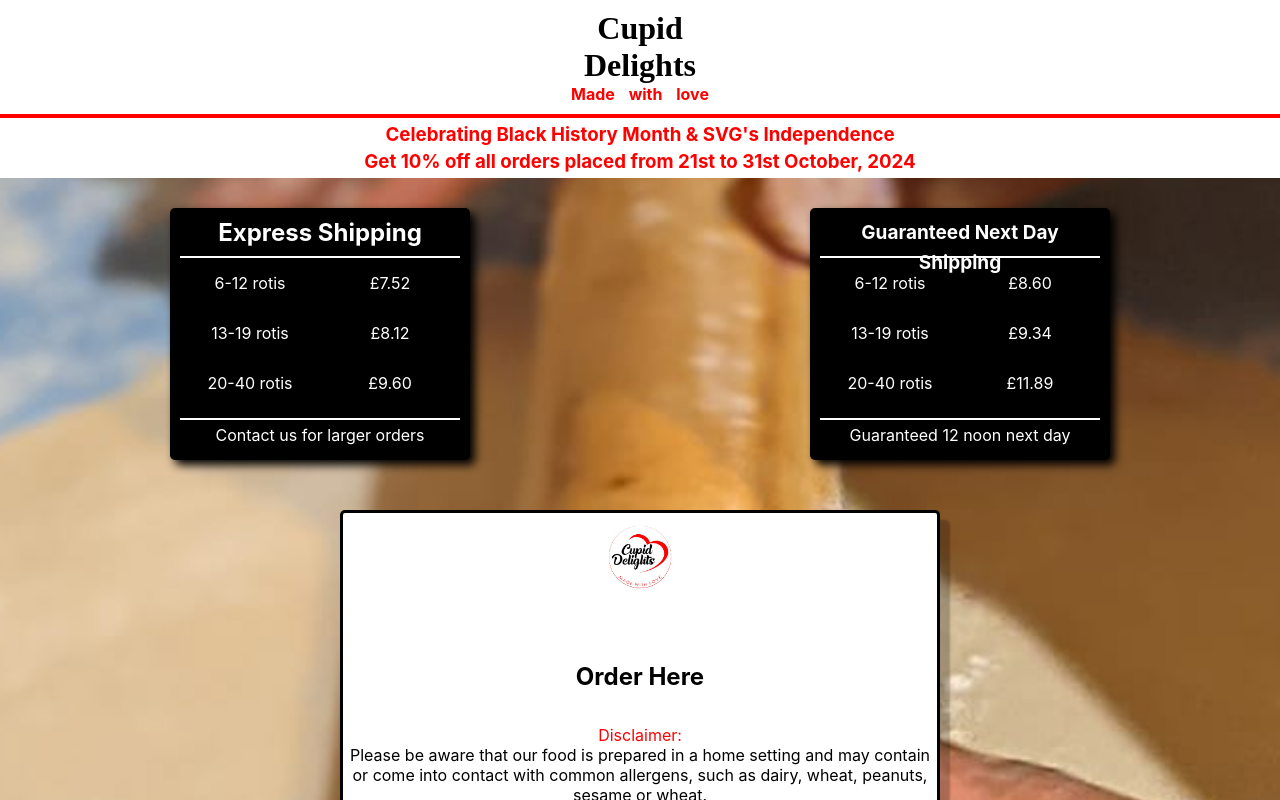
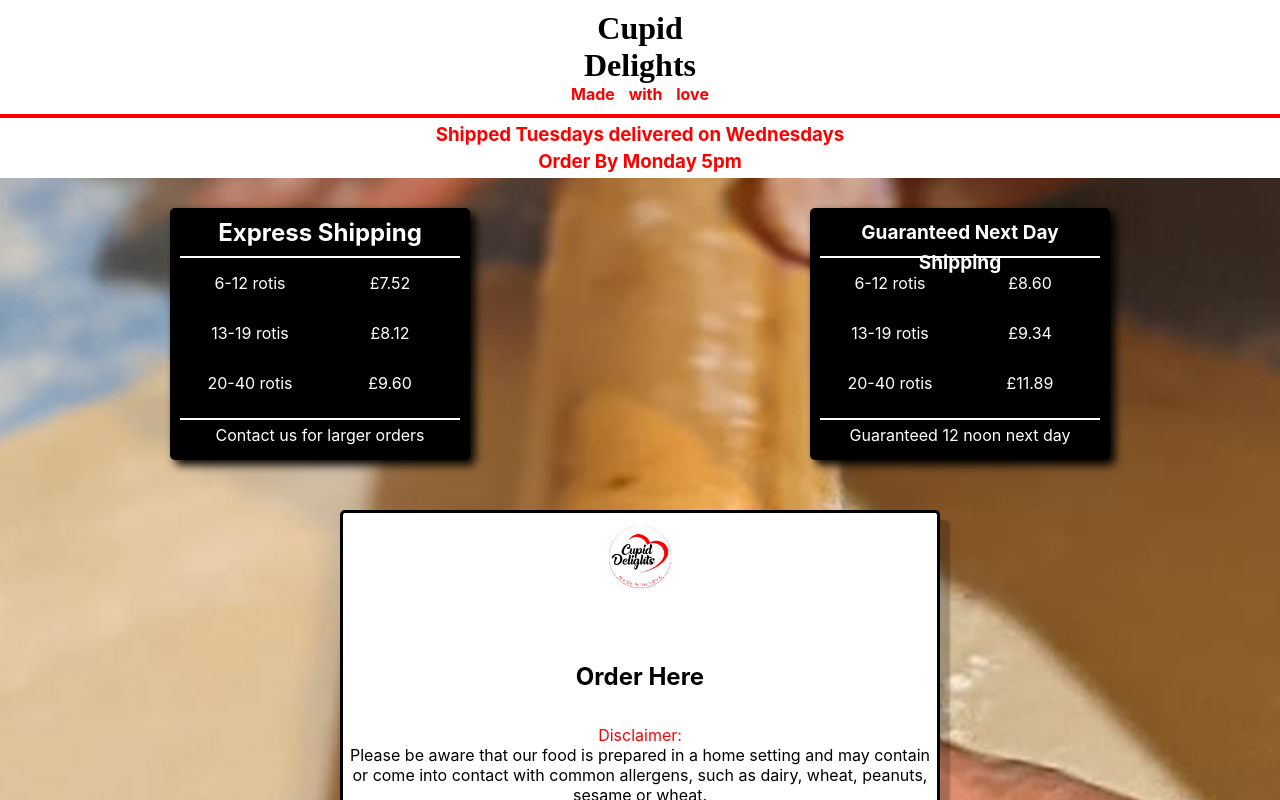
Before and after one commit to sammateo/cupid-delights, a Next.js app: page / in a window 1280 px wide. Shown: the top 800 px of the page. Built offline with nearby package versions, Linux system fonts and the light colour scheme.

Commit message:
change banner message

```diff
--- a/pages/index.js
+++ b/pages/index.js
@@ -146,13 +146,8 @@ function Home() {
 				<h4>Made with love</h4>
 			</div>
 			<h3 className={styles.banner}>
-				<span>
-					Celebrating Black History Month & SVG's Independence
-				</span>
-				<span>
-					Get 10% off all orders placed from 21st to 31st October,
-					2024
-				</span>{" "}
+				<span>Shipped Tuesdays delivered on Wednesdays</span>
+				<span>Order By Monday 5pm</span>{" "}
 			</h3>
 
 			<ShippingInfo></ShippingInfo>
```
